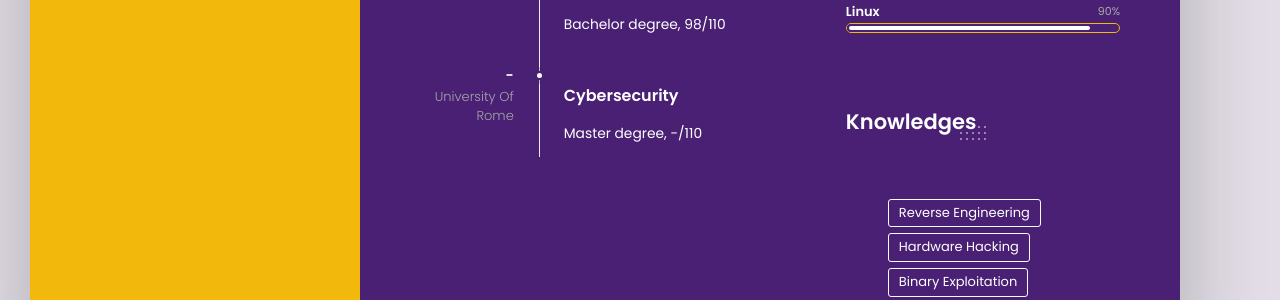
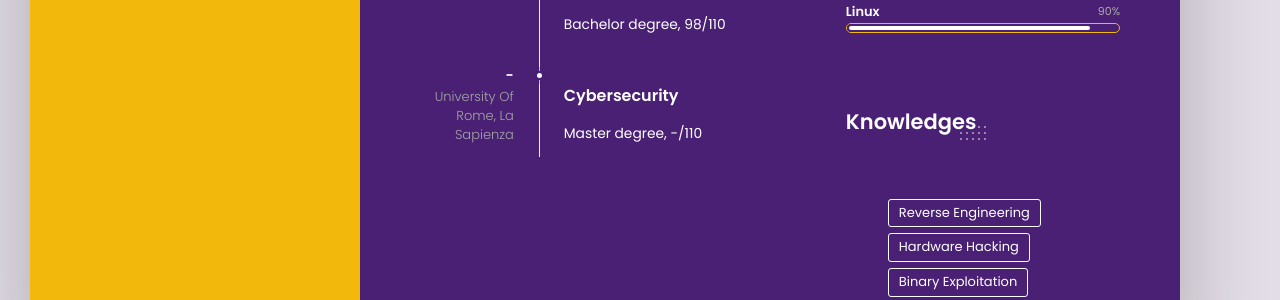
Before and after one commit to HACKappatoi/HACKappatoi.github.io, a Jekyll site: the page built from pietro_mazzini_cv.md, in a window 1280 px wide. Shown: the part 702-1002 px from the top of the page. Built offline with Jekyll 4.4.1, drawn with Linux system fonts in a browser that asks for light colours; nearby versions of some CDN libraries.

Commit message:
update string

```diff
--- a/pietro_mazzini_cv.md
+++ b/pietro_mazzini_cv.md
@@ -43,19 +43,19 @@
 # queste so le skill co la barra
 # percentage va da 5 a 100 con scala 5
 skills: [
-          { name: Java/Object Oriented Programming
+          { name: "Java/Object Oriented Programming"
           , percentage: 80
           },
-          { name: Soldering/Hardware
+          { name: "Soldering/Hardware"
           , percentage: 60
           },
-          { name: C/C++
+          { name: "C/C++"
           , percentage: 70
           },
-          { name: Web technologies
+          { name: "Web technologies"
           , percentage: 65
           },
-          { name: Linux
+          { name: "Linux"
           , percentage: 90
           },
         ]
@@ -76,18 +76,18 @@
 # quello che te sei studiato negli anni
 educations_timeline: [
                         { year: 2017
-                        , company: Liceo Scientifico Augusto Righi
-                        , title: Scienze applicate
+                        , company: "Liceo Scientifico Augusto Righi"
+                        , title: "Scienze applicate"
                         , description: "Graduation, 76/100"
                         },
                         { year: 2020
-                        , company: University Of Bologna
-                        , title: Ingegneria e Scienze Informatiche
+                        , company: "University Of Bologna"
+                        , title: "Ingegneria e Scienze Informatiche"
                         , description: "Bachelor degree, 98/110"
                         },
                         { year: "-"
-                        , company: University Of Rome, La Sapienza
-                        , title: Cybersecurity
+                        , company: "University Of Rome, La Sapienza"
+                        , title: "Cybersecurity"
                         , description: "Master degree, -/110"
                         },
                      ]
```
